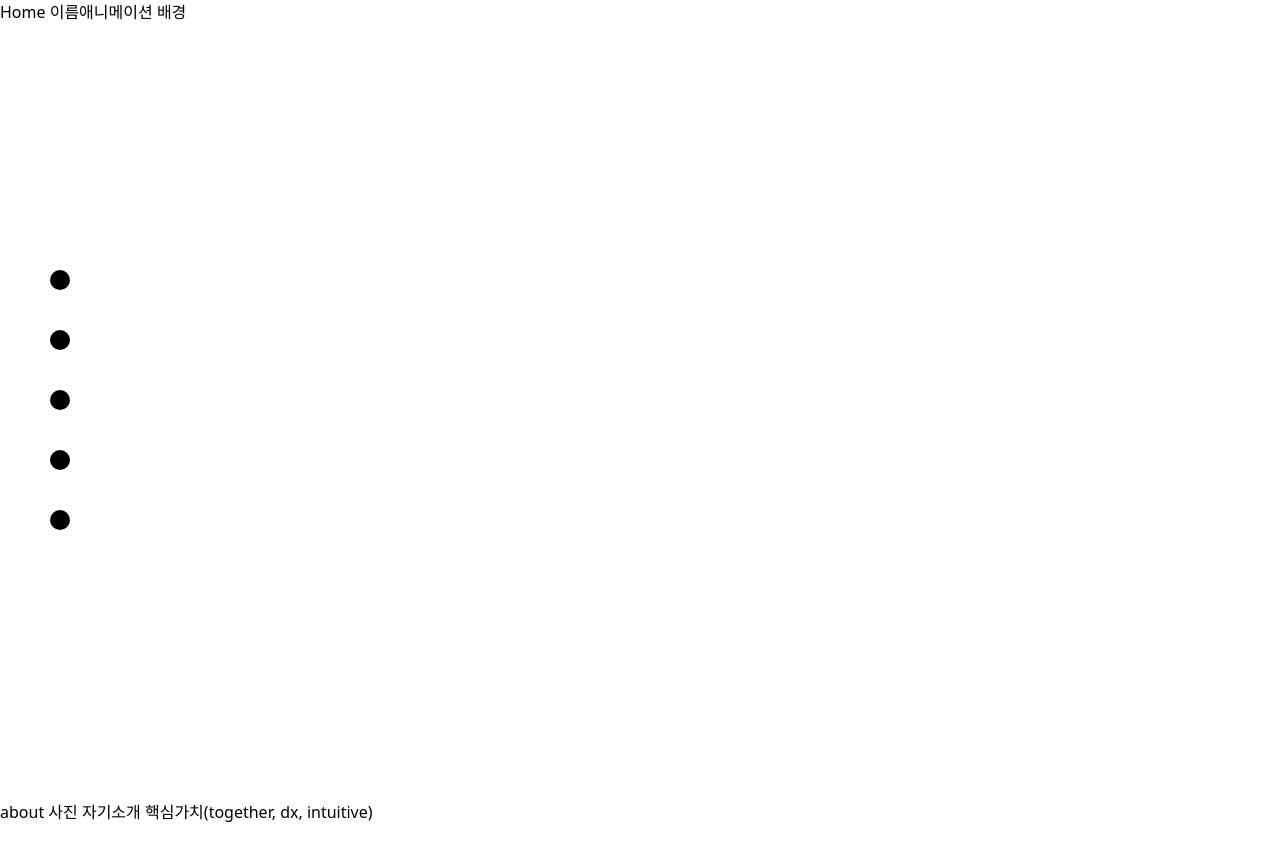
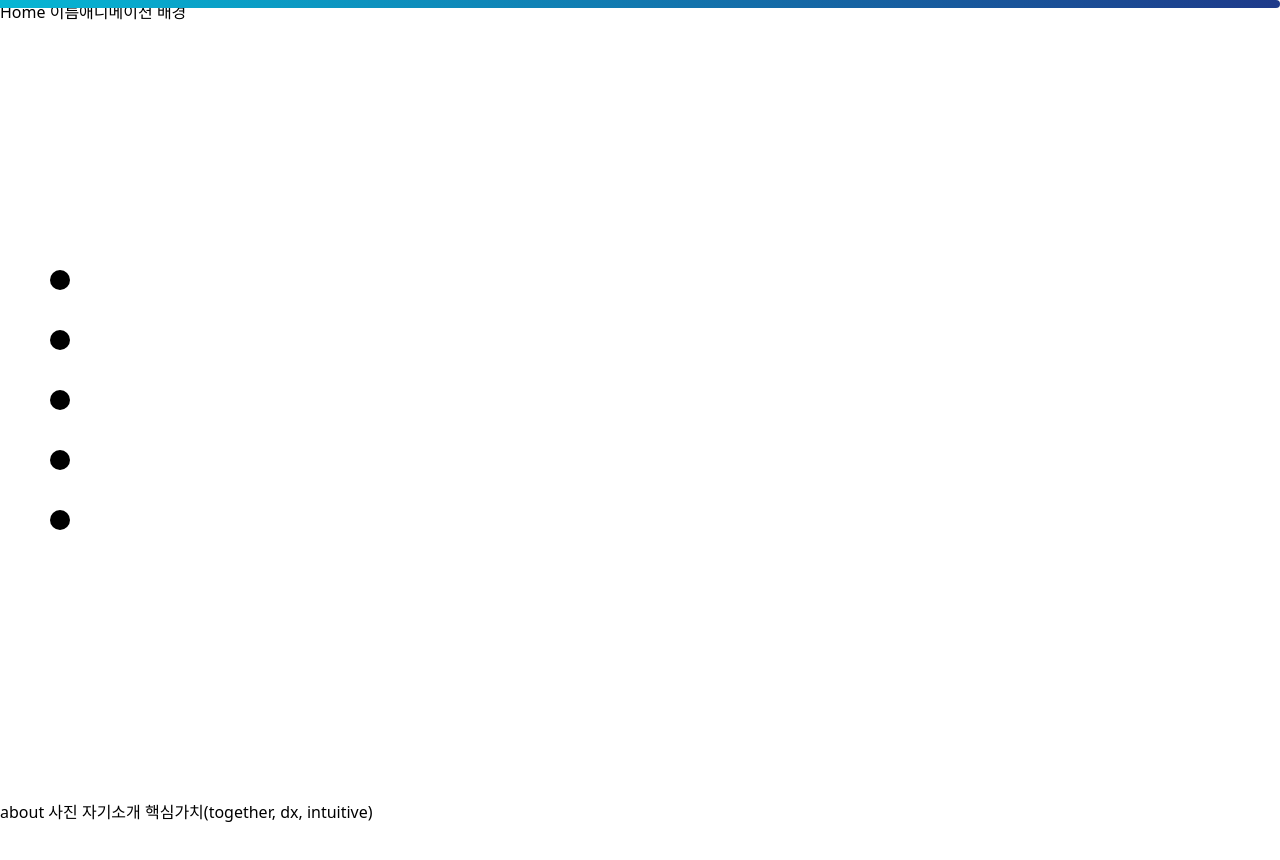
Before and after one commit to thwlckd/portfolio.v1, a Next.js app: page / in a window 1280 px wide. Shown: the top 860 px of the page. Built offline with nearby package versions, Linux system fonts and the light colour scheme.

Commit message:
Feat: scroll progress bar 작업

```diff
--- a/src/app/layout.tsx
+++ b/src/app/layout.tsx
@@ -2,6 +2,7 @@ import type { Metadata } from 'next';
 import { Inter } from 'next/font/google';
 import Provider from './provider';
 import Cursor from '@/components/common/Cursor';
+import Progressbar from '@/components/common/Progressbar';
 import Sidebar from '@/components/common/Sidebar';
 import './globals.css';
 
@@ -22,6 +23,7 @@ export default function RootLayout({
       <Provider>
         <body className={(inter.className, 'min-h-screen bg-white')}>
           <Cursor />
+          <Progressbar />
           <Sidebar />
           {children}
         </body>
--- /dev/null
+++ b/src/components/common/Progressbar.tsx
@@ -0,0 +1,14 @@
+'use client';
+
+import { motion, useScroll } from 'framer-motion';
+
+export default function Progressbar() {
+  const { scrollYProgress } = useScroll();
+
+  return (
+    <motion.div
+      className="fixed top-0 left-0 origin-left h-2 w-screen bg-gradient-to-r from-cyan-500 to-blue-900 rounded-r-full"
+      style={{ scaleX: scrollYProgress }}
+    ></motion.div>
+  );
+}
```
